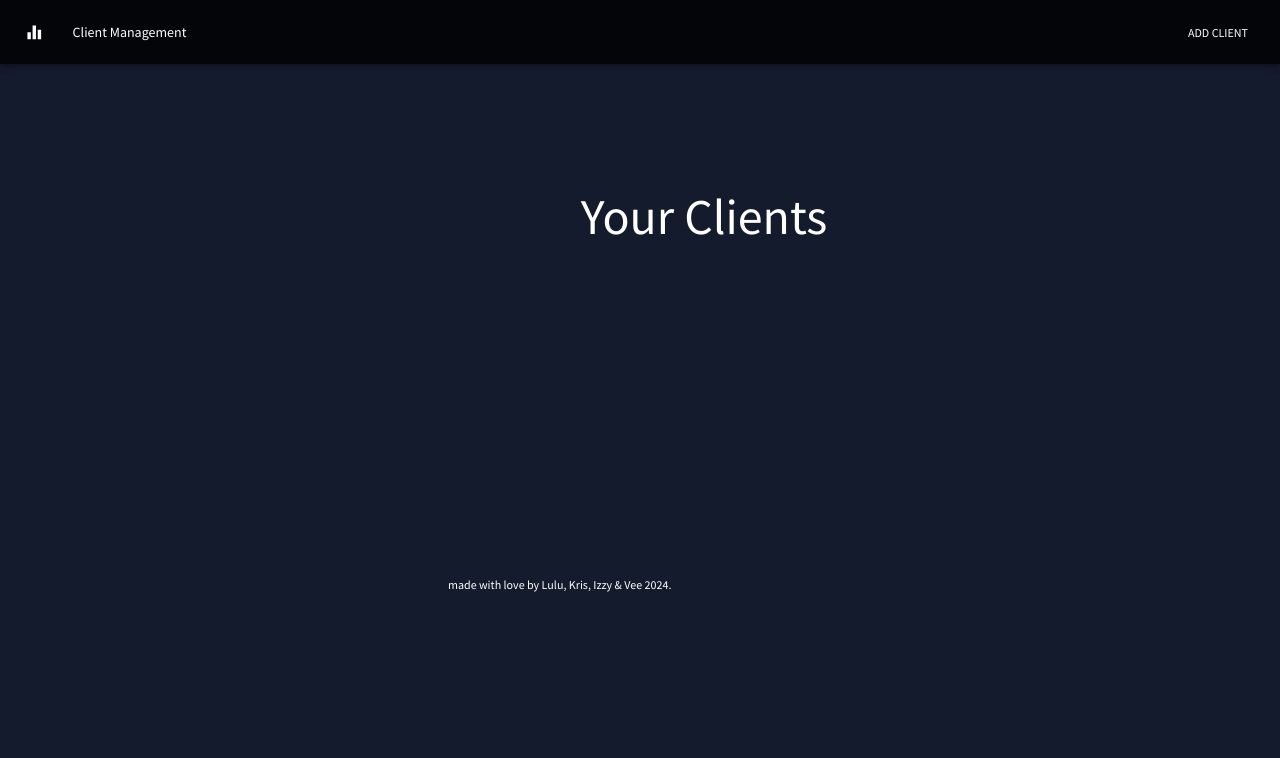
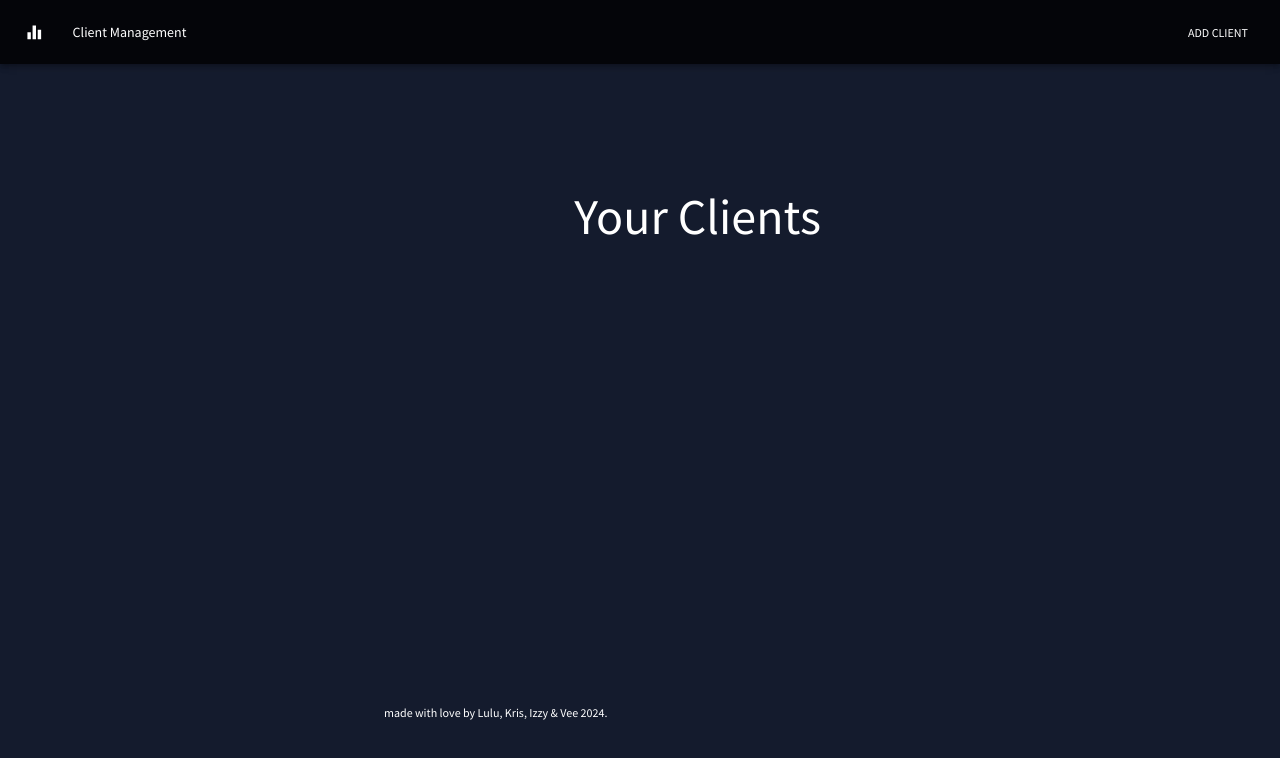
Before and after one commit to LuluLogics/Agentic-Corporate-Trader, a React (Create React App) app in the folder Frontend/: page /clients in a window 1280 px wide. Shown: the top 758 px of the page. Built offline with nearby package versions, Linux system fonts and the light colour scheme.

Commit message:
Updated cllient  copy right x1

```diff
--- a/Frontend/src/scenes/dashboard/Clients.js
+++ b/Frontend/src/scenes/dashboard/Clients.js
@@ -93,7 +93,7 @@ const Clients = () => {
           marginTop: "1%",
           paddingTop: "8%",
           paddingBottom: "2%",
-          marginLeft: "10%",
+          marginLeft: "9%", //was 10%
           fontSize: 50,
           color: "white",
           textAlign: "center",
@@ -146,8 +146,8 @@ const Clients = () => {
 
       <Copyright sx={{
           position:"absolute",
-          mt:"45%",
-          ml:"35%",
+          mt:"55%",
+          ml:"30%",
           color:"white"}}/>
 
     </Box>
```
